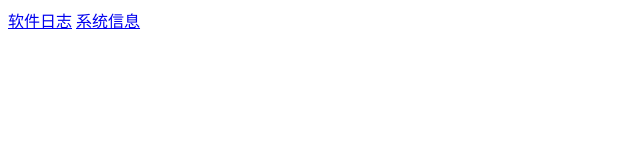
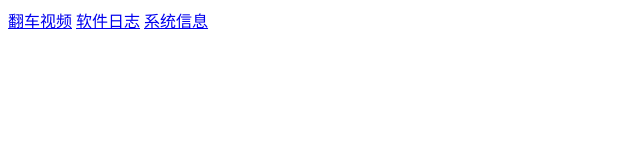
Before and after one commit to JHPatchouli/rz, a plain HTML site: page index.html in a window 1280 px wide. Shown: the whole page, without its empty margins (0-640 px from the left). Drawn offline with Linux system fonts and the light colour scheme.

Commit message:
index.html

```diff
--- a/index.html
+++ b/index.html
@@ -4,7 +4,7 @@
      <title>haha</title>
     </head>
     <body>
-        <a href="https://git.mrhao.xyz/rz/sp.mp4"></a>
+        <a href="https://git.mrhao.xyz/rz/sp.mp4">翻车视频</a>
         <a href="https://git.mrhao.xyz/rz/Live2DViewerEX-Log.txt">软件日志</a>
         <a href="https://git.mrhao.xyz/rz/系统信息.txt">系统信息</a>
     </body>
```
